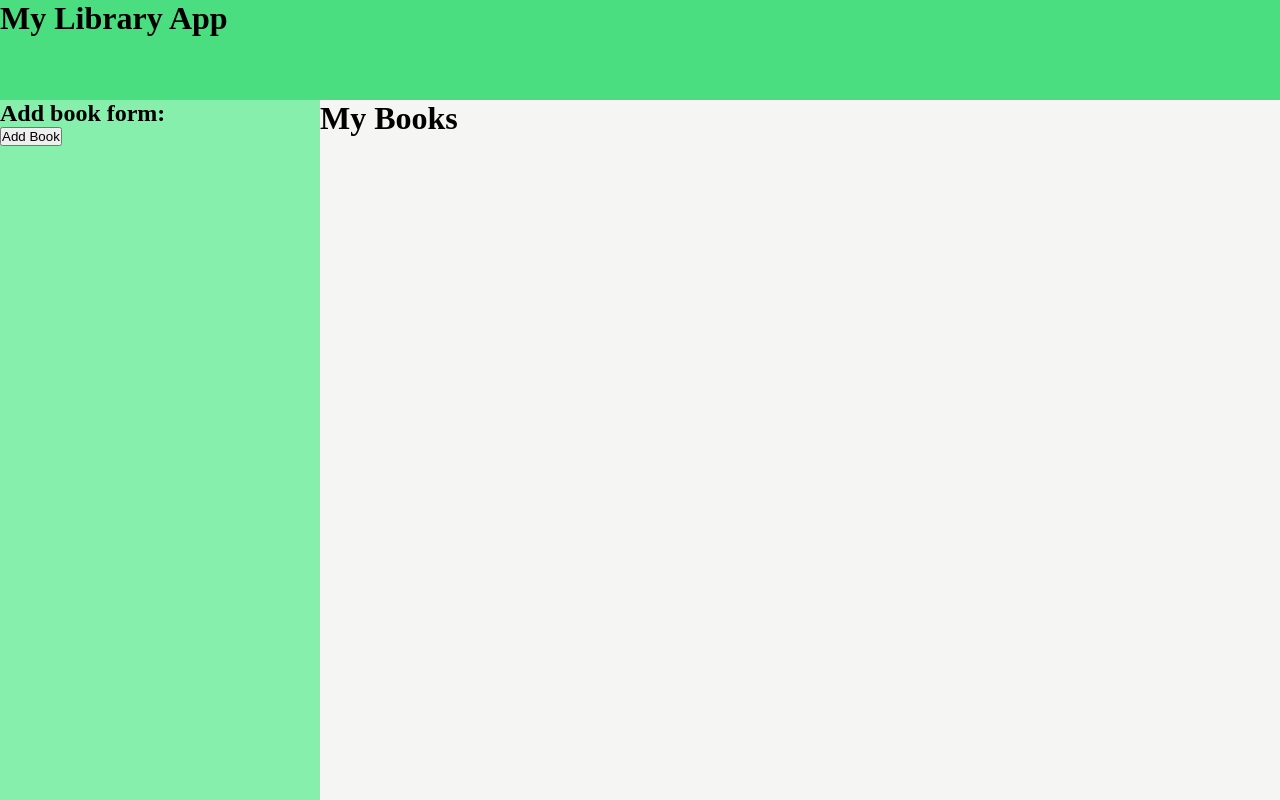
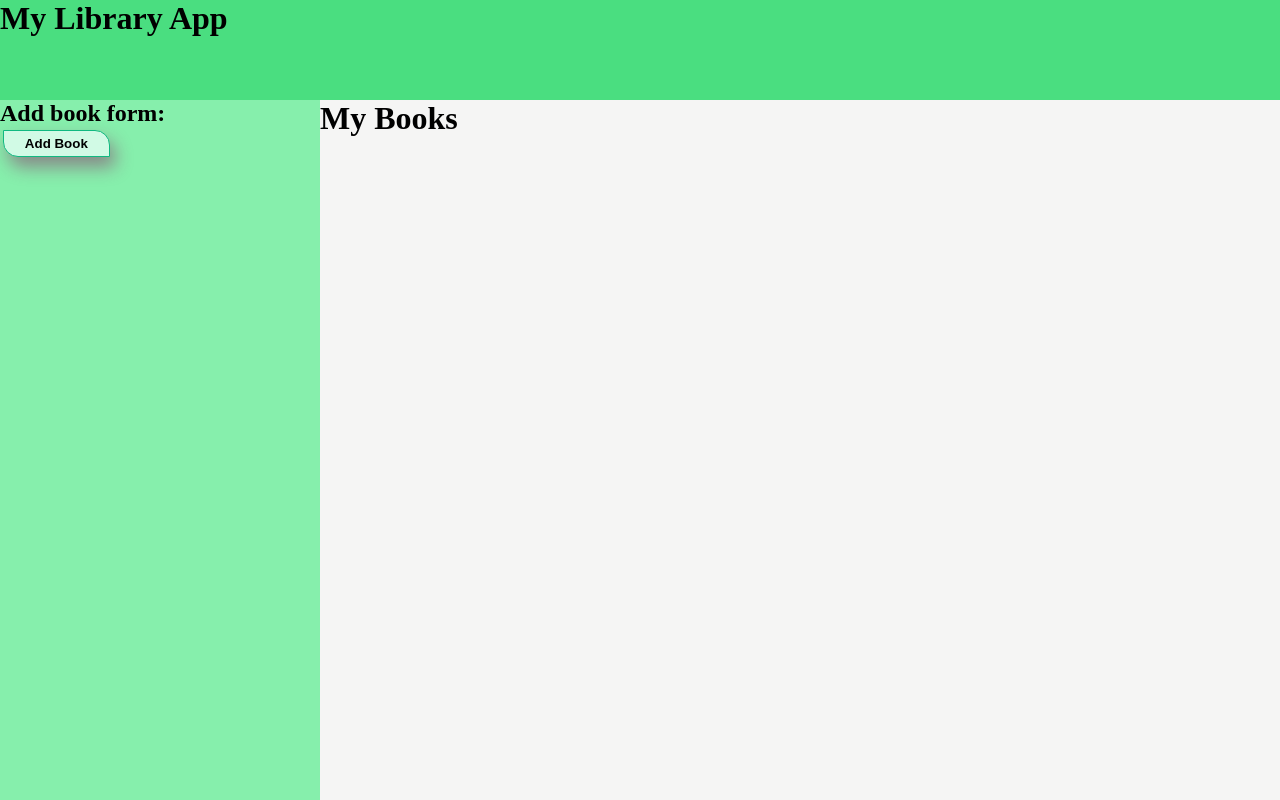
Before and after one commit to drago-develops/Library, a plain HTML site: page index.html in a window 1280 px wide. Drawn offline with Linux system fonts and the light colour scheme.

Commit message:
feat[added styling to dialog and buttons]
for bettr and more aestetic look for a user, elements
of page have been styled.

```diff
--- a/style.css
+++ b/style.css
@@ -47,6 +47,7 @@ main{
     background-color: #a7f3d0;
     max-width: 400px;
     margin: 3px;
+    padding: 3px;
 }
 
 h3#warningMessage{
@@ -69,3 +70,19 @@ dialog{
     padding: 10px;
     background-color: #86efac;
 }
+button{
+    font-weight: 900;
+    height: 2em;
+    width: 8em;
+    background-color: #d1fae5;
+    border: solid 1px #10b981;
+    padding: 5px;
+    margin: 3px;
+    border-radius: 0px 15px 0px 15px;
+    box-shadow: 5px 10px 18px #888888;
+}
+
+button:active{
+    background-color: #4ade80;
+    transform: translateY(4px);
+}
```
